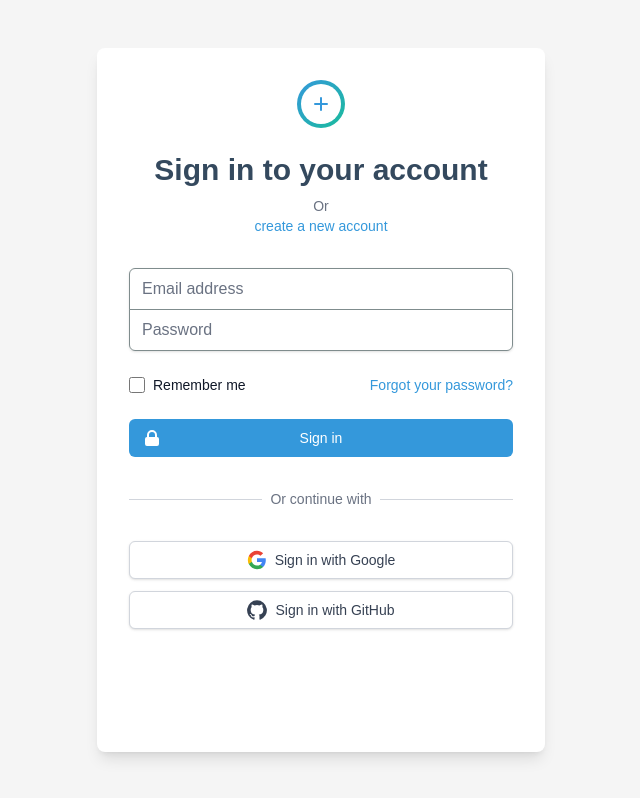
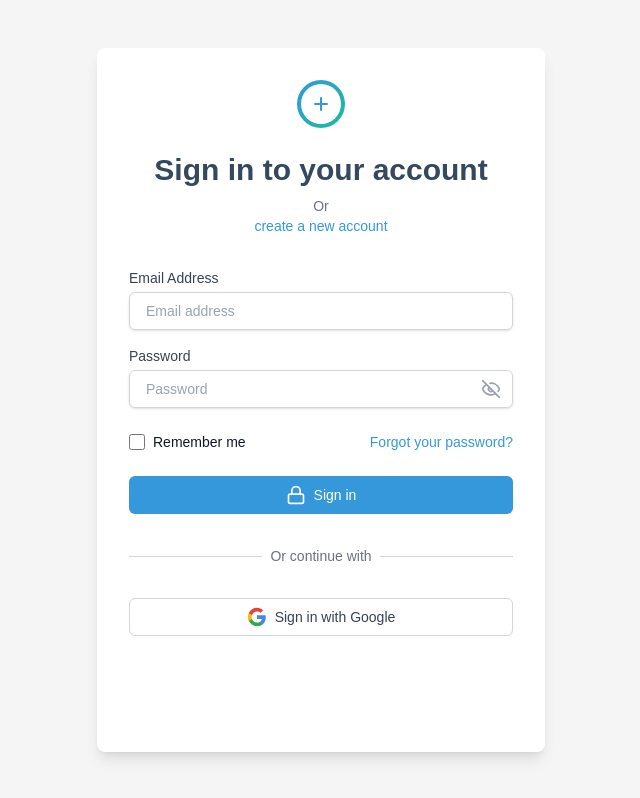
Before and after one commit to arshedgithub/Rio-Pets-Frontend, a Next.js app: page /login in a window 1280 px wide. Shown: the whole page, without its empty margins (319-959 px from the left). Built offline with nearby package versions, Linux system fonts and the light colour scheme.

Commit message:
adding reusable comp to login page

```diff
--- a/app/login/page.tsx
+++ b/app/login/page.tsx
@@ -1,21 +1,26 @@
 "use client";
 
-import { useState } from 'react';
+import { useEffect, useState } from 'react';
 import Link from 'next/link';
-import { Eye } from 'lucide-react';
-import Image from 'next/image';
+import { Eye, EyeOff, Lock } from 'lucide-react';
 import { colors } from '@/lib/theme/colors';
+import { Input } from '@/components/ui/input'; // Update path as needed
+import { Button } from '@/components/ui/button'; // Update path as needed
 
 export default function LoginPage() {
     const [email, setEmail] = useState('');
     const [password, setPassword] = useState('');
+    const [showPassword, setShowPassword] = useState(false);
     const [rememberMe, setRememberMe] = useState(false);
 
     const handleSubmit = (e: React.FormEvent) => {
         e.preventDefault();
-        // Handle login logic here
         console.log({ email, password, rememberMe });
     };
+
+    useEffect(() => {
+        console.log(showPassword);
+    }, [showPassword])
 
     return (
         <div className="min-h-screen flex bg-[#f5f5f5] py-12 px-4 sm:px-6 lg:px-8">
@@ -43,53 +48,37 @@ export default function LoginPage() {
 
                 {/* Login Form */}
                 <form className="mt-8 space-y-6" onSubmit={handleSubmit}>
-                    <div className="rounded-md shadow-sm -space-y-px">
-                        <div>
-                            <label htmlFor="email-address" className="sr-only">Email address</label>
-                            <input
+                    <div className="space-y-4">
+                        <Input
+                            label="Email Address"
                             id="email-address"
                             name="email"
                             type="email"
                             autoComplete="email"
                             required
-                                className="appearance-none rounded-none relative block w-full px-3 py-2 border border-gray-300 placeholder-gray-500 text-gray-900 rounded-t-md focus:outline-none focus:ring-2 focus:z-10 focus:ring-opacity-50"
-                                style={{
-                                    borderColor: colors.neutral.lightText
-                                }}
                             placeholder="Email address"
                             value={email}
                             onChange={(e) => setEmail(e.target.value)}
+                            fullWidth
                         />
-                        </div>
-                        <div>
-                            <label htmlFor="password" className="sr-only">Password</label>
-                            <input
+
+                        <Input
+                            label="Password"
                             id="password"
                             name="password"
-                                type="password"
+                            type={showPassword ? "text" : "password"}
                             autoComplete="current-password"
                             required
-                                className="appearance-none rounded-none relative block w-full px-3 py-2 border border-gray-300 placeholder-gray-500 text-gray-900 rounded-b-md focus:outline-none focus:ring-2 focus:z-10 focus:ring-opacity-50"
-                                style={{
-                                    borderColor: colors.neutral.lightText,
-                                }}
                             placeholder="Password"
                             value={password}
                             onChange={(e) => setPassword(e.target.value)}
-                            />
-                        </div>
-
-                        {/* <Input
-                            label="Password"
-                            placeholder="Enter your password"
-                            type={showPassword ? "text" : "password"}
-                            helperText="Password must be at least 8 characters"
+                            fullWidth
                             rightIcon={
                                 showPassword ?
                                     <Eye className="h-5 w-5 text-gray-400 cursor-pointer" onClick={() => setShowPassword(false)} /> :
                                     <EyeOff className="h-5 w-5 text-gray-400 cursor-pointer" onClick={() => setShowPassword(true)} />
                             }
-                        /> */}
+                        />
                     </div>
 
                     <div className="flex items-center justify-between">
@@ -115,22 +104,18 @@ export default function LoginPage() {
                         </div>
                     </div>
 
-                    <div>
-                        <button
+                    <Button
                         type="submit"
-                            className={`group relative w-full flex justify-center py-2 px-4 border border-transparent text-sm font-medium rounded-md text-white focus:outline-none focus:ring-2 focus:ring-offset-2 focus:ring-opacity-50`}
+                        variant="primary"
+                        fullWidth
+                        leftIcon={<Lock className="h-5 w-5" />}
+                        className="bg-blue-600"
                         style={{
                             backgroundColor: colors.primary.main,
                         }}
                     >
-                            <span className="absolute left-0 inset-y-0 flex items-center pl-3">
-                                <svg className="h-5 w-5 text-white group-hover:text-white" xmlns="http://www.w3.org/2000/svg" viewBox="0 0 20 20" fill="currentColor" aria-hidden="true">
-                                    <path fillRule="evenodd" d="M5 9V7a5 5 0 0110 0v2a2 2 0 012 2v5a2 2 0 01-2 2H5a2 2 0 01-2-2v-5a2 2 0 012-2zm8-2v2H7V7a3 3 0 016 0z" clipRule="evenodd" />
-                                </svg>
-                            </span>
                         Sign in
-                        </button>
-                    </div>
+                    </Button>
                 </form>
 
                 {/* Divider */}
@@ -145,25 +130,32 @@ export default function LoginPage() {
 
                 {/* Social Login Buttons */}
                 <div className="flex flex-col space-y-3">
-                    <button
-                        className="flex items-center justify-center w-full px-4 py-2 border border-gray-300 rounded-md shadow-sm text-sm font-medium text-gray-700 bg-white hover:bg-gray-50"
-                    >
-                        <svg className="h-5 w-5 mr-2" viewBox="0 0 24 24" fill="currentColor">
+                    <Button
+                        variant="outline"
+                        fullWidth
+                        leftIcon={
+                            <svg className="h-5 w-5" viewBox="0 0 24 24" fill="currentColor">
                                 <path d="M22.56 12.25c0-.78-.07-1.53-.2-2.25H12v4.26h5.92c-.26 1.37-1.04 2.53-2.21 3.31v2.77h3.57c2.08-1.92 3.28-4.74 3.28-8.09z" fill="#4285F4" />
                                 <path d="M12 23c2.97 0 5.46-.98 7.28-2.66l-3.57-2.77c-.98.66-2.23 1.06-3.71 1.06-2.86 0-5.29-1.93-6.16-4.53H2.18v2.84C3.99 20.53 7.7 23 12 23z" fill="#34A853" />
                                 <path d="M5.84 14.09c-.22-.66-.35-1.36-.35-2.09s.13-1.43.35-2.09V7.07H2.18C1.43 8.55 1 10.22 1 12s.43 3.45 1.18 4.93l2.85-2.22.81-.62z" fill="#FBBC05" />
                                 <path d="M12 5.38c1.62 0 3.06.56 4.21 1.64l3.15-3.15C17.45 2.09 14.97 1 12 1 7.7 1 3.99 3.47 2.18 7.07l3.66 2.84c.87-2.6 3.3-4.53 6.16-4.53z" fill="#EA4335" />
                             </svg>
+                        }
+                    >
                         Sign in with Google
-                    </button>
-                    <button
-                        className="flex items-center justify-center w-full px-4 py-2 border border-gray-300 rounded-md shadow-sm text-sm font-medium text-gray-700 bg-white hover:bg-gray-50"
-                    >
-                        <svg className="h-5 w-5 mr-2" fill="currentColor" viewBox="0 0 20 20">
+                    </Button>
+
+                    {/* <Button
+                        variant="outline"
+                        fullWidth
+                        leftIcon={
+                            <svg className="h-5 w-5" fill="currentColor" viewBox="0 0 20 20">
                                 <path fillRule="evenodd" d="M10 .333A9.911 9.911 0 0 0 6.866 19.65c.5.092.678-.215.678-.477 0-.237-.01-1.017-.014-1.845-2.757.6-3.338-1.169-3.338-1.169a2.627 2.627 0 0 0-1.1-1.451c-.9-.615.07-.603.07-.603a2.09 2.09 0 0 1 1.518 1.021 2.11 2.11 0 0 0 2.884.823c.044-.503.268-.973.63-1.325-2.2-.25-4.516-1.1-4.516-4.9A3.832 3.832 0 0 1 4.7 7.068a3.56 3.56 0 0 1 .095-2.623s.832-.266 2.726 1.016a9.409 9.409 0 0 1 4.962 0c1.89-1.282 2.717-1.016 2.717-1.016.366.83.402 1.768.1 2.623a3.827 3.827 0 0 1 1.02 2.659c0 3.807-2.319 4.644-4.525 4.889a2.366 2.366 0 0 1 .673 1.834c0 1.326-.012 2.394-.012 2.72 0 .263.18.572.681.475A9.911 9.911 0 0 0 10 .333Z" clipRule="evenodd" />
                             </svg>
+                        }
+                    >
                         Sign in with GitHub
-                    </button>
+                    </Button> */}
                 </div>
 
             </div>
```
Lines whose indentation alone changed are shown as unchanged.
